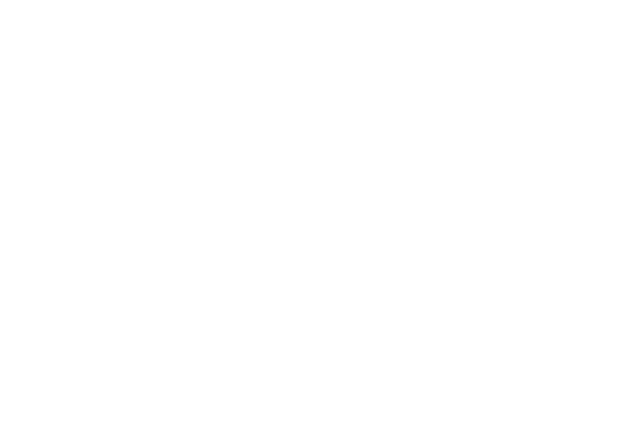
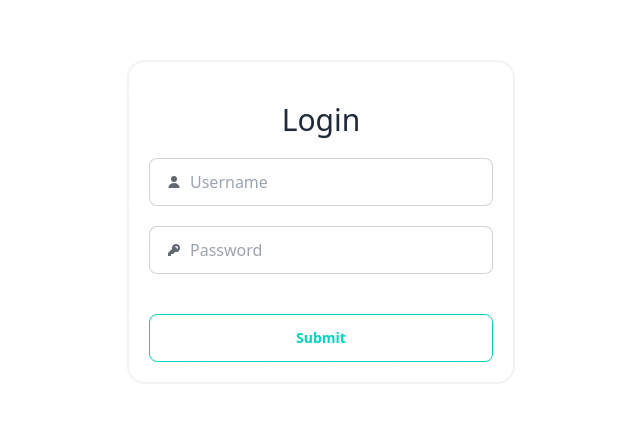
Before and after one commit to renkzk/ecommerce-admin-dashboard, an Angular app: page / in a window 1280 px wide. Shown: the part 178-600 px from the top of the page, without its empty margins (319-959 px from the left). Built offline with nearby package versions, Linux system fonts and the light colour scheme.

Commit message:
added login component

```diff
--- a/src/app/app.routes.ts
+++ b/src/app/app.routes.ts
@@ -1,3 +1,9 @@
 import { Routes } from '@angular/router';
+import { LoginComponent } from './auth/login/login.component';
 
-export const routes: Routes = [];
+export const routes: Routes = [
+  {
+    path: '',
+    component: LoginComponent,
+  },
+];
--- /dev/null
+++ b/src/app/auth/login/login.component.html
@@ -0,0 +1,56 @@
+<div class="grid place-items-center h-full">
+  <div class="card w-96 glass p-5">
+    <h1 class="text-3xl p-5 mx-auto">Login</h1>
+
+    <form
+      class="flex flex-col gap-5"
+      [formGroup]="loginForm"
+      (ngSubmit)="onSubmit()"
+    >
+      <!-- Username -->
+      <label class="input input-bordered flex items-center gap-2">
+        <svg
+          xmlns="http://www.w3.org/2000/svg"
+          viewBox="0 0 16 16"
+          fill="currentColor"
+          class="w-4 h-4 opacity-70"
+        >
+          <path
+            d="M8 8a3 3 0 1 0 0-6 3 3 0 0 0 0 6ZM12.735 14c.618 0 1.093-.561.872-1.139a6.002 6.002 0 0 0-11.215 0c-.22.578.254 1.139.872 1.139h9.47Z"
+          />
+        </svg>
+        <input
+          type="text"
+          class="grow"
+          placeholder="Username"
+          formControlName="username"
+        />
+      </label>
+
+      <!-- Password -->
+      <label class="input input-bordered flex items-center gap-2">
+        <svg
+          xmlns="http://www.w3.org/2000/svg"
+          viewBox="0 0 16 16"
+          fill="currentColor"
+          class="w-4 h-4 opacity-70"
+        >
+          <path
+            fill-rule="evenodd"
+            d="M14 6a4 4 0 0 1-4.899 3.899l-1.955 1.955a.5.5 0 0 1-.353.146H5v1.5a.5.5 0 0 1-.5.5h-2a.5.5 0 0 1-.5-.5v-2.293a.5.5 0 0 1 .146-.353l3.955-3.955A4 4 0 1 1 14 6Zm-4-2a.75.75 0 0 0 0 1.5.5.5 0 0 1 .5.5.75.75 0 0 0 1.5 0 2 2 0 0 0-2-2Z"
+            clip-rule="evenodd"
+          />
+        </svg>
+        <input
+          type="password"
+          class="grow"
+          placeholder="Password"
+          formControlName="password"
+        />
+      </label>
+      <button type="submit" class="btn btn-accent btn-outline w-full mt-5">
+        Submit
+      </button>
+    </form>
+  </div>
+</div>
--- /dev/null
+++ b/src/app/auth/login/login.component.ts
@@ -0,0 +1,21 @@
+import { Component } from '@angular/core';
+import { FormBuilder, ReactiveFormsModule } from '@angular/forms';
+
+@Component({
+  selector: 'app-login',
+  standalone: true,
+  imports: [ReactiveFormsModule],
+  templateUrl: './login.component.html',
+})
+export class LoginComponent {
+  constructor(private fb: FormBuilder) {}
+
+  loginForm = this.fb.group({
+    username: '',
+    password: '',
+  });
+
+  onSubmit() {
+    console.log(this.loginForm.value);
+  }
+}
```
